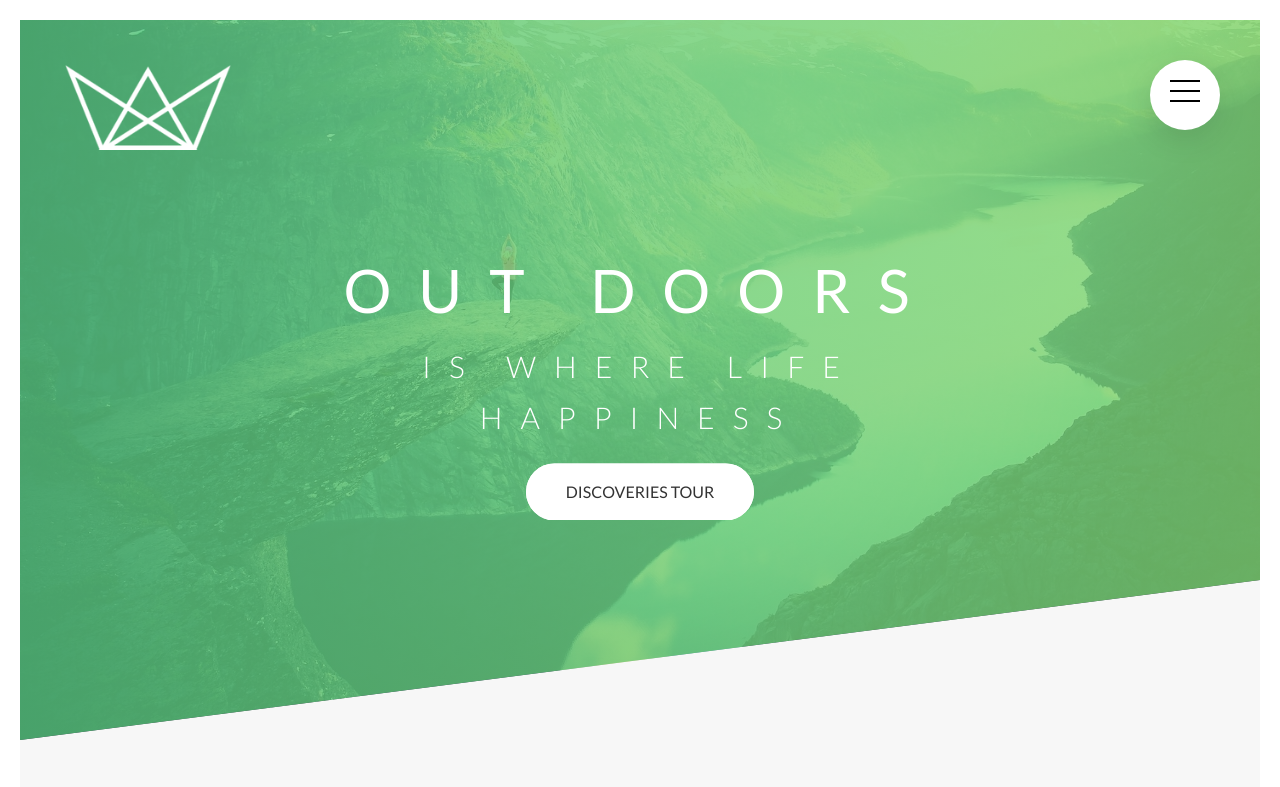
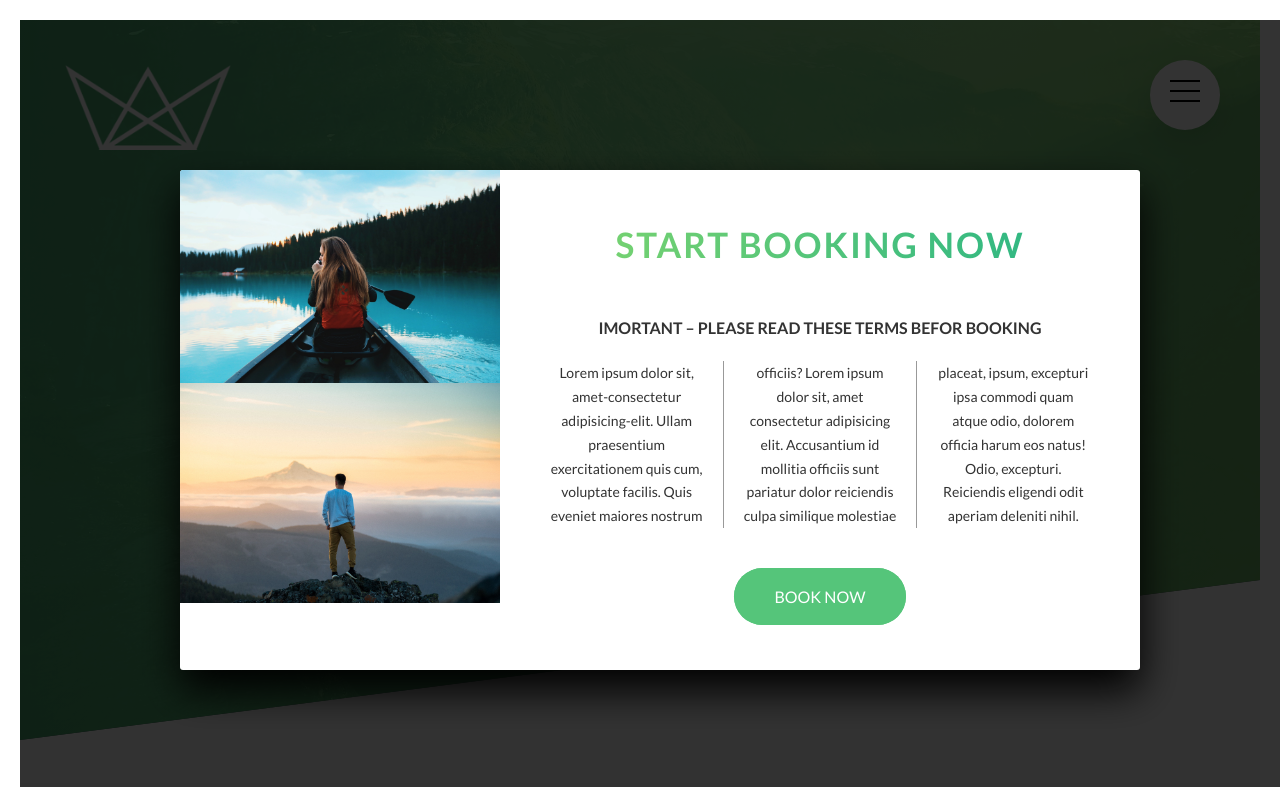
Before and after one commit to sajadhussain/Natours, a website: page index.html in a window 1280 px wide. Shown: the top 787 px of the page. Drawn offline with Linux system fonts and the light colour scheme.

Commit message:
poup layout

```diff
--- a/index.html
+++ b/index.html
@@ -13,6 +13,23 @@
         <title>Natours | Exciting tours for adventurous people</title>
     </head>
     <body>
+        <div class="popup">
+            <div class="popup__content">
+                <div class="popup__left">
+                    <img src="img/nat-8.jpg" alt="Tour photo" class="popup__img">
+                    <img src="img/nat-9.jpg" alt="Tour photo" class="popup__img">
+                </div>
+                <div class="popup__right">
+                        <h2 class="heading-secondary u-margin-bottom-medium">Start Booking now</h2>
+                        <h3 class="heading-tertiary u-margin-bottom-small">Imortant &ndash; please read these terms befor booking</h3>
+                        <p class="popup__text">
+                            Lorem ipsum dolor sit, amet-consectetur adipisicing-elit. Ullam praesentium exercitationem quis cum, voluptate facilis. Quis eveniet maiores nostrum officiis?
+                            Lorem ipsum dolor sit, amet consectetur adipisicing elit. Accusantium id mollitia officiis sunt pariatur dolor reiciendis culpa similique molestiae placeat, ipsum, excepturi ipsa commodi quam atque odio, dolorem officia harum eos natus! Odio, excepturi. Reiciendis eligendi odit aperiam deleniti nihil.
+                        </p>
+                        <a href="#" class="btn btn--green">Book Now</a>
+                </div>
+            </div>
+        </div>
             <div class="navigation">
                 <input type="checkbox" class="navigation__checkbox" id="navi-toggle">
                 <label for="navi-toggle" class="navigation__button"><span class="navigation__icon">&nbsp;</span></label>
@@ -341,6 +358,7 @@
                        </p>
                    </div>
                </div>
+
            </footer>
 
 
--- a/sass/abstracts/_mixins.scss
+++ b/sass/abstracts/_mixins.scss
@@ -5,3 +5,13 @@
         clear:both;
     }
 }
+
+
+@mixin  absCenter {
+    position: absolute;
+    top:50%;
+    left:50%;
+    transform: translate(-50%,-50%);
+
+
+}
--- /dev/null
+++ b/sass/components/_popup.scss
@@ -0,0 +1,46 @@
+.popup{
+    margin: 0;
+    padding: 0;
+    height: 100vh;
+    width: 100%;
+    position: fixed;
+    background-color: rgba($color-black, .8);
+    z-index: 999999;
+
+    &__content{
+        @include absCenter;
+        width: 75%;
+        background-color: $color-white;
+        height: 50rem;
+        box-shadow: 0 2rem 4rem rgba($color-black, 1);
+        border-radius: 3px;
+        display: table;
+        overflow: hidden;
+
+
+    }
+    &__left{
+        width: 33.33%;
+        display: table-cell;
+    }
+    &__right{
+        width: 66.66%;
+        display: table-cell;
+        vertical-align: middle;
+        text-align: center;
+        padding: 3rem 5rem;
+
+    }
+    &__img{
+        display: block;
+        width: 100%;
+
+    }
+    &__text{
+        font-size: 1.4rem;
+        margin-bottom: 4rem;
+        column-count: 3;
+        column-gap: 4rem;
+        column-rule: 1px solid $color-gray-light-3;
+    }
+}
--- a/sass/main.scss
+++ b/sass/main.scss
@@ -20,6 +20,7 @@
 @import "components/bg-video";
 @import "components/form";
 @import "components/navigation";
+@import "components/popup";
 
 // Layouts
 
```
Also changed, not shown: css/style.css.
